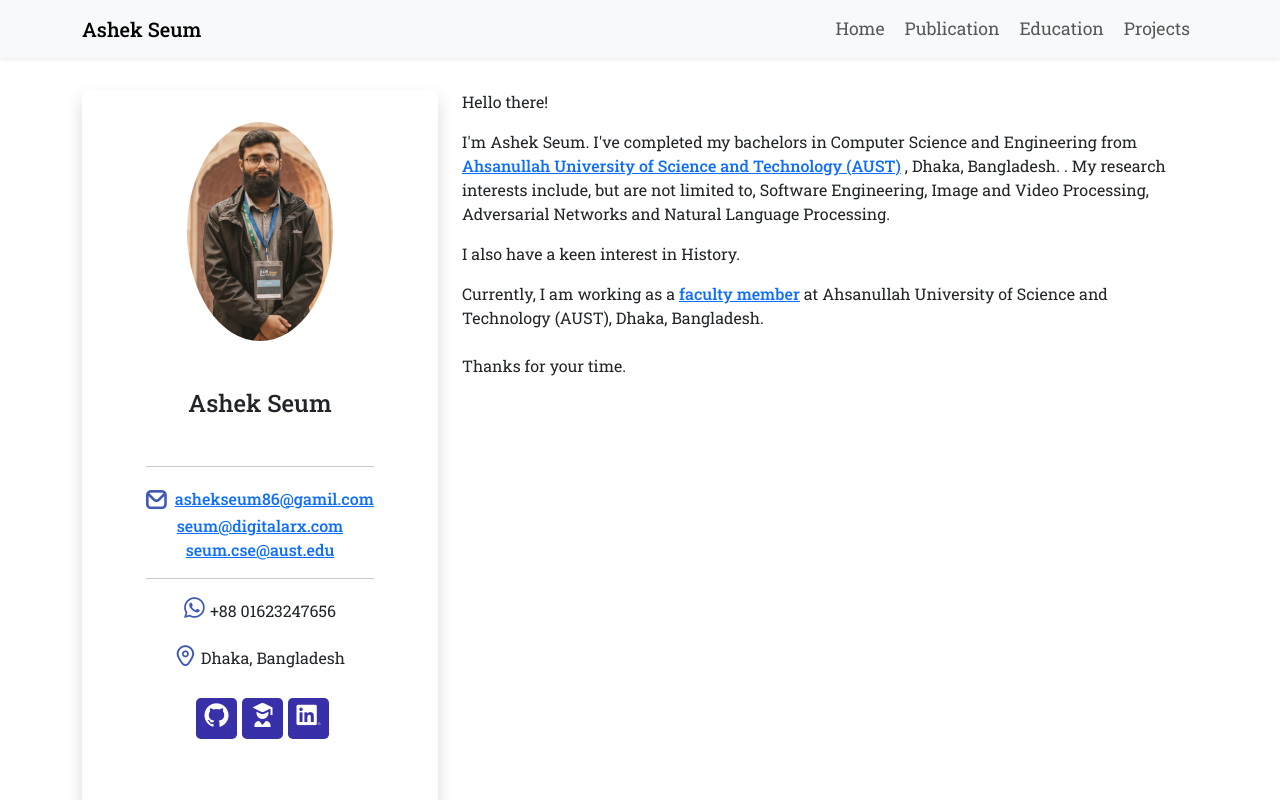
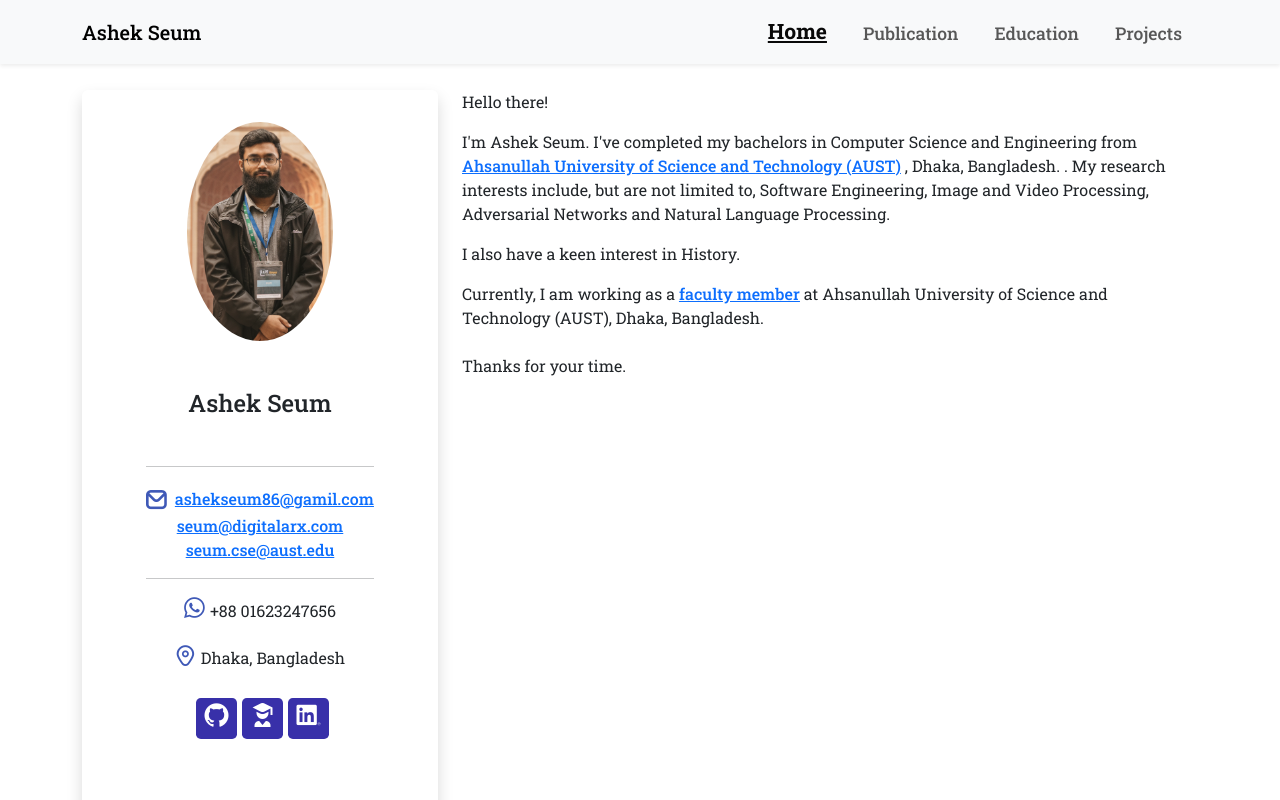
Before and after one commit to Sakib97/portfolio, a React (Vite) app: page / in a window 1280 px wide. Shown: the top 800 px of the page. Built offline with nearby package versions, Linux system fonts and the light colour scheme; no server answers.

Commit message:
feat: Refactor NavigationBar and HomePage components for improved styling and functionality

```diff
--- a/src/components/styles/Navbar.module.css
+++ b/src/components/styles/Navbar.module.css
@@ -14,3 +14,20 @@
   transform: translateY(0);
   transition: transform 0.3s ease-in-out;
 }
+
+.navLink {
+  text-decoration: none;
+  color: rgba(0, 0, 0, 0.65);
+  padding: 0.5rem 1rem;
+}
+
+.navLink:hover {
+  color: rgba(0, 0, 0, 0.9);
+}
+
+.navLink:global(.active) {
+  font-weight: bold;
+  font-size: larger;
+  text-decoration: underline !important;
+  color: #090909 !important;
+}
--- a/src/components/ui/NavigationBar.jsx
+++ b/src/components/ui/NavigationBar.jsx
@@ -1,12 +1,12 @@
-import Container from 'react-bootstrap/Container';
-import Navbar from 'react-bootstrap/Navbar';
-import useScrollDirection from '../../hooks/useScrollDirection';
-import { useState } from 'react';
+import Container from "react-bootstrap/Container";
+import Navbar from "react-bootstrap/Navbar";
+import useScrollDirection from "../../hooks/useScrollDirection";
+import { useState } from "react";
 // import styles from "../../features/styles/NavigationBar.module.css";
 import styles from "../styles/Navbar.module.css";
-import Offcanvas from 'react-bootstrap/Offcanvas';
-import { Link } from 'react-router-dom';
-import Nav from 'react-bootstrap/Nav';
+import Offcanvas from "react-bootstrap/Offcanvas";
+import { Link, NavLink } from "react-router-dom";
+import Nav from "react-bootstrap/Nav";
 
 const NavigationBar = () => {
   // Offcanvas state
@@ -17,13 +17,23 @@
   const showNavbar = useScrollDirection();
   return (
     <div>
-            <Navbar bg="light" expand="lg"
+      <Navbar
+        bg="light"
+        expand="lg"
         // className="shadow-sm mb-3"
-                className={`shadow-sm fixed-top ${showNavbar ? styles.navbarShow : styles.navbarHide}`}>
+        className={`shadow-sm fixed-top ${
+          showNavbar ? styles.navbarShow : styles.navbarHide
+        }`}
+      >
         <Container>
-                    <Navbar.Brand as={Link} to="/">Ashek Seum</Navbar.Brand>
+          <Navbar.Brand as={Link} to="/">
+            Ashek Seum
+          </Navbar.Brand>
 
-                    <Navbar.Toggle onClick={handleShow} aria-controls="offcanvasNavbar-expand-lg" />
+          <Navbar.Toggle
+            onClick={handleShow}
+            aria-controls="offcanvasNavbar-expand-lg"
+          />
           <Navbar.Offcanvas
             id="offcanvasNavbar-expand-lg"
             aria-labelledby="offcanvasNavbarLabel-expand-lg"
@@ -31,13 +41,18 @@
             show={show}
             onHide={handleClose}
           >
-                        <Offcanvas.Header closeButton onHide={handleClose} className="justify-content-center">
+            <Offcanvas.Header
+              closeButton
+              onHide={handleClose}
+              className="justify-content-center"
+            >
               <Offcanvas.Title id="offcanvasNavbarLabel-expand-lg">
                 Menu
               </Offcanvas.Title>
             </Offcanvas.Header>
             <Offcanvas.Body>
-                            <Nav style={{ fontSize: '1.1rem' }}
+              <Nav
+                style={{ fontSize: "1.1rem" }}
                 className="
                                     ms-auto        /* push to right on large screens */
                                     flex-lg-row    /* horizontal on large screens */
@@ -47,11 +62,36 @@
                                     gap-1
                                 "
               >
-                                <Nav.Link onClick={handleClose} as={Link} to="/">Home</Nav.Link>
+                <NavLink
+                  onClick={handleClose}
+                  to="/"
+                  end
+                  className={styles.navLink}
+                >
+                  Home
+                </NavLink>
                 {/* <Nav.Link onClick={handleClose} href="#about">About</Nav.Link> */}
-                                <Nav.Link onClick={handleClose} as={Link} to="/publications#publications">Publication</Nav.Link>
-                                <Nav.Link onClick={handleClose} as={Link} to="/education#education">Education</Nav.Link>
-                                <Nav.Link onClick={handleClose} as={Link} to="/projects#projects">Projects</Nav.Link>
+                <NavLink
+                  onClick={handleClose}
+                  to="/publications#publications"
+                  className={styles.navLink}
+                >
+                  Publication
+                </NavLink>
+                <NavLink
+                  onClick={handleClose}
+                  to="/education#education"
+                  className={styles.navLink}
+                >
+                  Education
+                </NavLink>
+                <NavLink
+                  onClick={handleClose}
+                  to="/projects#projects"
+                  className={styles.navLink}
+                >
+                  Projects
+                </NavLink>
                 {/* {user ? (
                                     <Nav.Link onClick={handleClose} as={Link} to="/dashboard/profile">{user.user_metadata.full_name || "User"}</Nav.Link>
                                 ) : (
@@ -62,9 +102,8 @@
           </Navbar.Offcanvas>
         </Container>
       </Navbar>
-
     </div>
   );
-}
+};
 
 export default NavigationBar;
--- a/src/features/pages/HomePage.jsx
+++ b/src/features/pages/HomePage.jsx
@@ -1,13 +1,18 @@
 import styles from "../styles/HomePage.module.css";
 import ProfileCard from "./ProfileCard.jsx";
+import { useEffect } from "react";
 
 const HomePage = () => {
-    return (<div>
+  useEffect(() => {
+    window.scrollTo(0, 0);
+  }, []);
 
+  return (
+    <div>
       {/* Profile & Info */}
-        <div style={{minHeight: "100vh"}} className="container">
+      <div style={{ minHeight: "100vh" }} className="container">
         <div className="row justify-content-center">
-                <ProfileCard/>
+          <ProfileCard />
 
           {/* About Section */}
           <div className="col-lg-8">
@@ -18,11 +23,14 @@
                   I'm Ashek Seum. I've completed my bachelors in Computer
                   Science and Engineering from{" "}
                   <a href="https://www.aust.edu">
-                                    <u>Ahsanullah University of Science and Technology (AUST)</u>
-                                </a>{" "}, Dhaka, Bangladesh.
-                                . My research interests include, but are not limited to, Software Engineering,  Image
-                                and Video Processing, Adversarial
-                                Networks and Natural Language Processing.
+                    <u>
+                      Ahsanullah University of Science and Technology (AUST)
+                    </u>
+                  </a>{" "}
+                  , Dhaka, Bangladesh. . My research interests include, but are
+                  not limited to, Software Engineering, Image and Video
+                  Processing, Adversarial Networks and Natural Language
+                  Processing.
                 </p>
                 <p>I also have a keen interest in History.</p>
                 <p className="mb-0">
@@ -42,6 +50,6 @@
       </div>
     </div>
   );
-}
+};
 
 export default HomePage;
```
Lines whose indentation alone changed are shown as unchanged.
